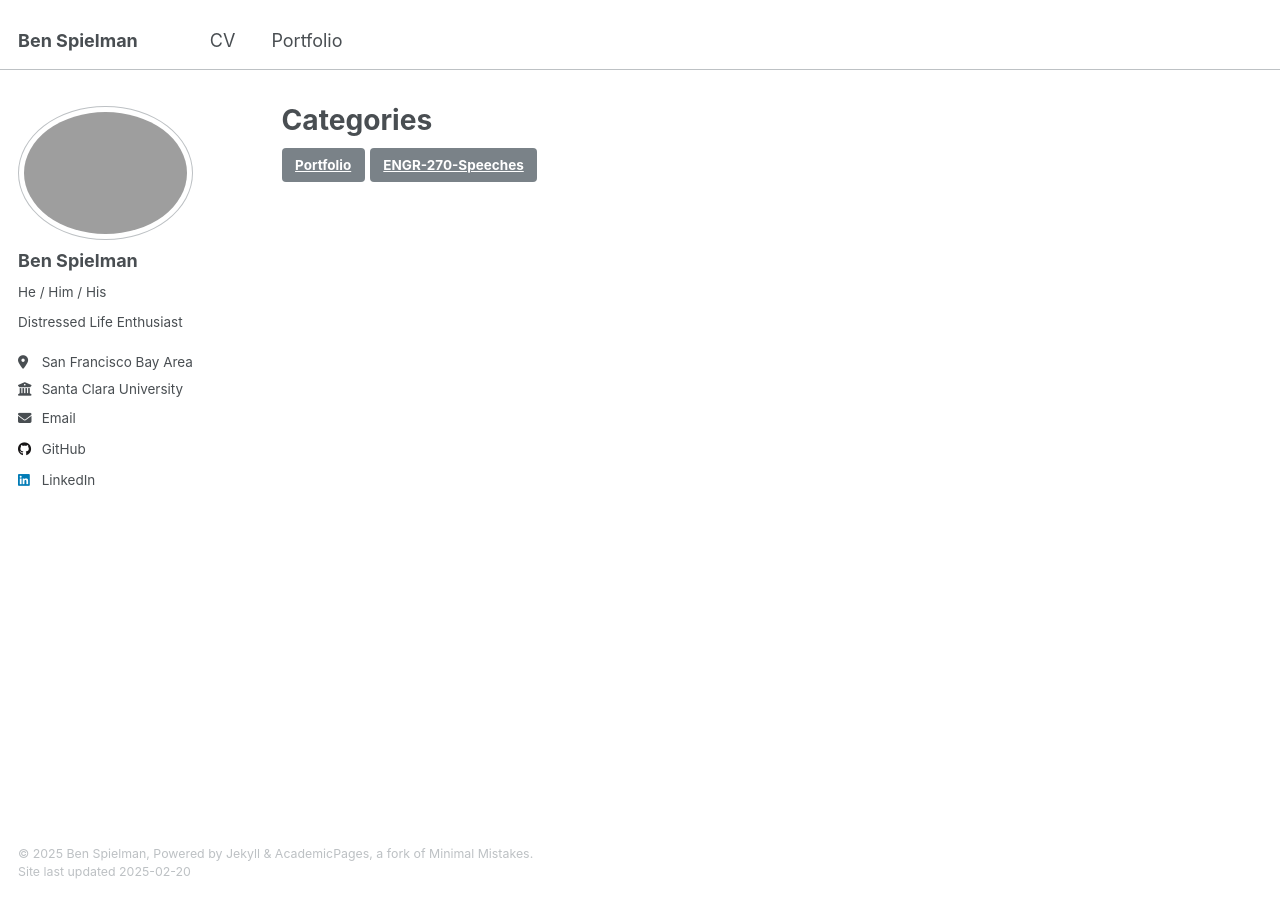
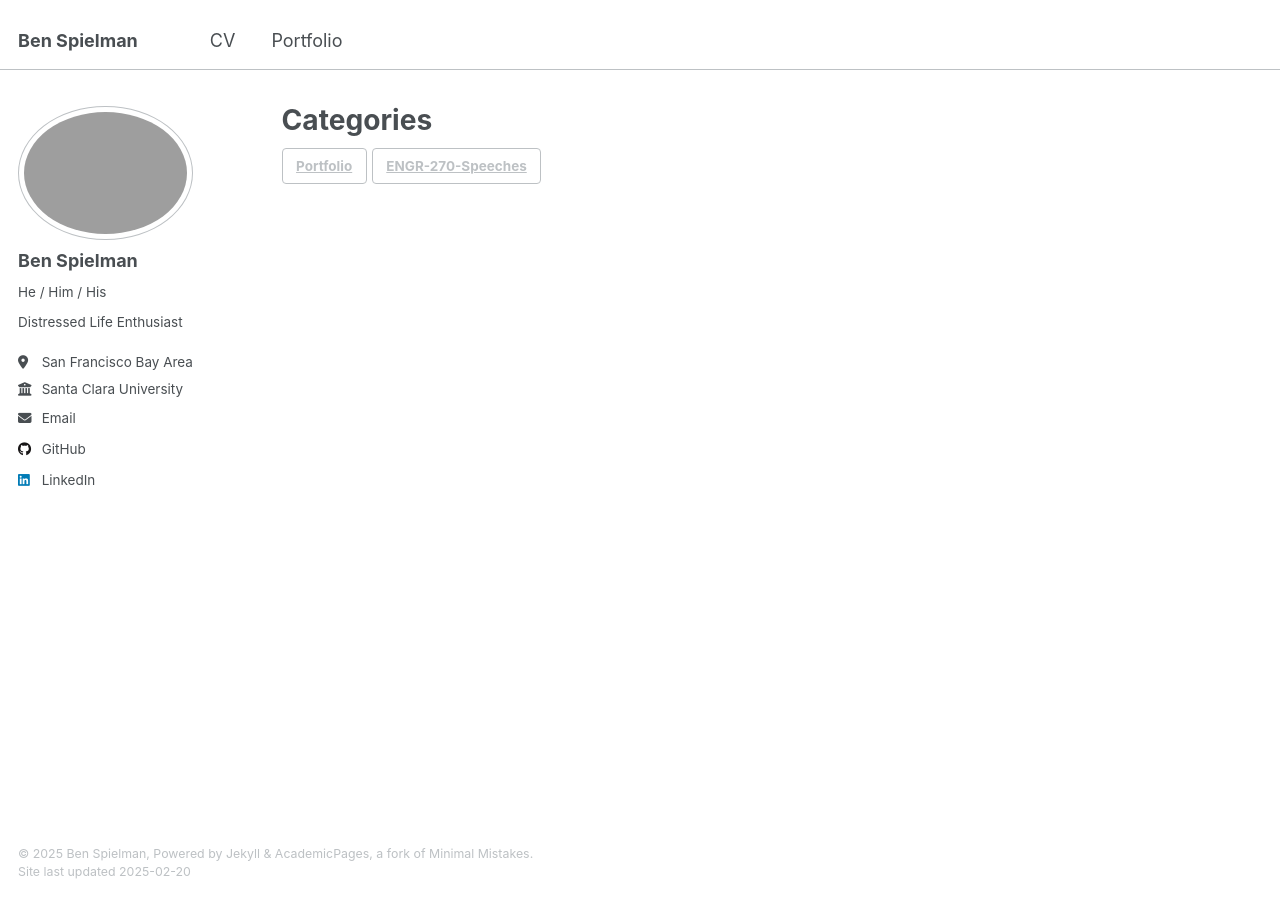
Before and after one commit to pizza496/pizza496.github.io, a Jekyll site: the page built from _pages/category-archive.html, in a window 1280 px wide. Built offline with Jekyll 4.4.1, drawn with Linux system fonts in a browser that asks for light colours.

Commit message:
buttons futzing

```diff
--- a/_pages/category-archive.html
+++ b/_pages/category-archive.html
@@ -9,7 +9,7 @@ author_profile: true
 
 {% for category in site.categories %}
   <a
-    class="btn --inverse"
+    class="btn btn--inverse"
     rel="tag"
     href=categories/{{ category[0] | slugify }}>{{ category[0] }}</a>
 {% endfor %}
```
Also changed, not shown: Portfolio/ENGR-270-Speeches/_posts/2025-02-24-speech2.md (+1 -1 lines).
